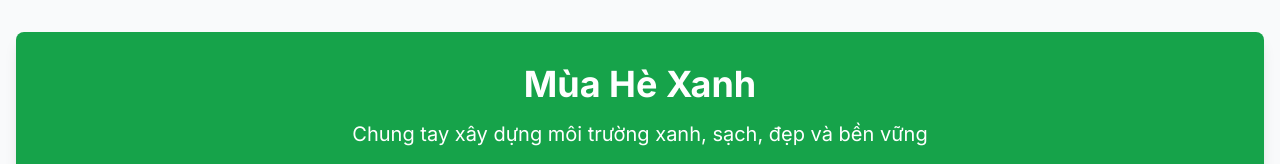
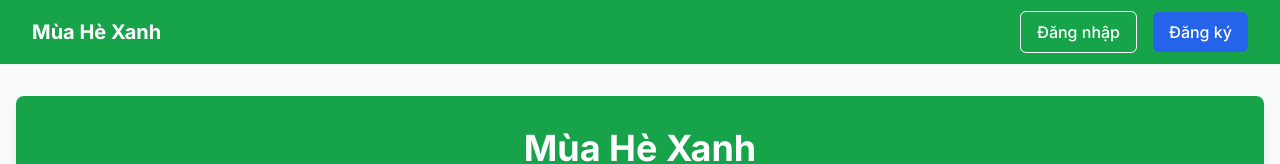
Before and after one commit to HAVY24/GreenSummer-Campaign, a React (Vite) app: page / in a window 1280 px wide. Shown: the top 164 px of the page. Built offline with nearby package versions, Linux system fonts and the light colour scheme; no server answers.

Commit message:
feat:connect api for   UI login logout

```diff
--- a/src/api/auth.js
+++ b/src/api/auth.js
@@ -2,23 +2,23 @@ import api from "./index";
 
 // Login user
 export const loginUser = async (userData) => {
-  const response = await api.post("/auth/login", userData);
+  const response = await api.post("/api/auth/login", userData);
   return response.data;
 };
 
 // Register user (Admin only)
 export const registerUser = async (userData) => {
-  const response = await api.post("/auth/register", userData);
+  const response = await api.post("/api/auth/register", userData);
   return response.data;
 };
 
 // Get user profile
 export const getUserProfile = async () => {
-  const response = await api.get("/auth/profile");
+  const response = await api.get("/api/auth/profile");
   return response.data;
 };
 
 export const updateUserProfile = async (userData) => {
-  const response = await api.put("/auth/profile", userData);
+  const response = await api.put("/api/auth/profile", userData);
   return response.data;
 };
--- a/src/components/auth/RegisterForm.jsx
+++ b/src/components/auth/RegisterForm.jsx
@@ -55,12 +55,16 @@ const RegisterForm = () => {
   };
 
   return (
-    <div className="w-full max-w-lg p-6 bg-white rounded-lg shadow-md">
-      <h2 className="text-2xl font-bold text-center text-green-600 mb-6">
-        Đăng ký tài khoản
-      </h2>
+    <div className="mb-4 bg-white text-black ">
 
-      {error && <Alert type="error" message={error} className="mb-4" />}
+      {error && (
+        <Alert
+          type="error"
+          message={error}
+          className="mb-4 bg-white text-red-500 border border-red-500"
+        />
+      )}
+
 
       <form onSubmit={handleSubmit} className="space-y-4">
         <div className="grid grid-cols-1 md:grid-cols-2 gap-4">
@@ -150,11 +154,12 @@ const RegisterForm = () => {
         <Button
           type="submit"
           variant="primary"
-          className="w-full"
+          className="w-full bg-black text-black hover:bg-gray-800"
           disabled={isLoading}
         >
           {isLoading ? "Đang xử lý..." : "Đăng ký"}
         </Button>
+
       </form>
     </div>
   );
--- a/src/components/layout/Navbar.jsx
+++ b/src/components/layout/Navbar.jsx
@@ -3,6 +3,7 @@ import { Link } from "react-router-dom";
 import { Disclosure, Menu, Transition } from "@headlessui/react";
 import { BellIcon, MenuIcon, XIcon } from "@heroicons/react/outline";
 import { useAuth } from "../../hooks/useAuth";
+import Button from "../ui/Button";
 
 const Navbar = ({ setSidebarOpen }) => {
   const { user, logout } = useAuth();
@@ -36,7 +37,9 @@ const Navbar = ({ setSidebarOpen }) => {
                 </div>
               </div>
 
-              <div className="flex items-center">
+              <div className="flex items-center space-x-4">
+                {user ? (
+                  <>
                     {/* Notification bell */}
                     <button className="p-2 rounded-full text-white hover:bg-green-700">
                       <span className="sr-only">View notifications</span>
@@ -44,7 +47,7 @@ const Navbar = ({ setSidebarOpen }) => {
                     </button>
 
                     {/* Profile dropdown */}
-                <Menu as="div" className="ml-3 relative">
+                    <Menu as="div" className="relative">
                       <div>
                         <Menu.Button className="flex text-sm rounded-full focus:outline-none focus:ring-2 focus:ring-offset-2 focus:ring-green-500">
                           <span className="sr-only">Open user menu</span>
@@ -77,8 +80,7 @@ const Navbar = ({ setSidebarOpen }) => {
                             {({ active }) => (
                               <Link
                                 to="/profile"
-                            className={`${
-                              active ? "bg-gray-100" : ""
+                                className={`${active ? "bg-gray-100" : ""
                                   } block px-4 py-2 text-sm text-gray-700`}
                               >
                                 Hồ sơ cá nhân
@@ -89,8 +91,7 @@ const Navbar = ({ setSidebarOpen }) => {
                             {({ active }) => (
                               <button
                                 onClick={handleLogout}
-                            className={`${
-                              active ? "bg-gray-100" : ""
+                                className={`${active ? "bg-gray-100" : ""
                                   } block w-full text-left px-4 py-2 text-sm text-gray-700`}
                               >
                                 Đăng xuất
@@ -100,6 +101,21 @@ const Navbar = ({ setSidebarOpen }) => {
                         </Menu.Items>
                       </Transition>
                     </Menu>
+                  </>
+                ) : (
+                  <>
+                    <Link to="/login">
+                      <Button variant="outline" className="text-white border-white hover:bg-green-700">
+                        Đăng nhập
+                      </Button>
+                    </Link>
+                    <Link to="/register">
+                      <Button variant="primary" className="bg-blue-600 text-white hover:bg-blue-700">
+                        Đăng ký
+                      </Button>
+                    </Link>
+                  </>
+                )}
               </div>
             </div>
           </div>
--- a/src/components/ui/Alert.jsx
+++ b/src/components/ui/Alert.jsx
@@ -3,12 +3,15 @@ import React from "react";
 const variants = {
   success: "bg-green-50 text-green-800 border-green-200",
   error: "bg-red-50 text-red-800 border-red-200",
+  errorWhite: "bg-white text-red-500 border border-red-500",
   warning: "bg-yellow-50 text-yellow-800 border-yellow-200",
   info: "bg-blue-50 text-blue-800 border-blue-200",
 };
 
+
 const Alert = ({
   children,
+  message,
   variant = "info",
   title,
   className = "",
@@ -24,7 +27,9 @@ const Alert = ({
       <div className="flex items-start">
         <div className="flex-grow">
           {title && <h3 className="font-medium mb-1">{title}</h3>}
-          <div className={`${title ? "text-sm" : ""}`}>{children}</div>
+          <div className={`${title ? "text-sm" : ""}`}>
+            {message || children}
+          </div>
         </div>
         {onClose && (
           <button
@@ -53,4 +58,5 @@ const Alert = ({
   );
 };
 
+
 export default Alert;
--- a/src/components/ui/Button.jsx
+++ b/src/components/ui/Button.jsx
@@ -1,7 +1,7 @@
 import React from "react";
 
 const variants = {
-  primary: "bg-primary-600 hover:bg-primary-700 text-white",
+  primary: "bg-primary-600 hover:bg-primary-700 text-black",
   secondary: "bg-secondary-500 hover:bg-secondary-600 text-white",
   success: "bg-green-600 hover:bg-green-700 text-white",
   danger: "bg-red-600 hover:bg-red-700 text-white",
--- a/src/contexts/AuthContext.jsx
+++ b/src/contexts/AuthContext.jsx
@@ -1,5 +1,5 @@
 import { createContext, useState, useEffect } from "react";
-import { getUserProfile } from "../api/auth";
+import { getUserProfile, registerUser, loginUser } from "../api/auth";
 
 // Create context
 export const AuthContext = createContext();
@@ -37,6 +37,10 @@ export const AuthProvider = ({ children }) => {
     setToken(token);
     setUser(userData);
   };
+  const handleLogin = async (credentials) => {
+    const { token, user } = await loginUser(credentials);
+    login(user, token); // dùng lại logic sẵn có
+  };
 
   // Logout user
   const logout = () => {
@@ -51,6 +55,11 @@ export const AuthProvider = ({ children }) => {
     localStorage.setItem("user", JSON.stringify(userData));
     setUser(userData);
   };
+  // === Hàm mới: REGISTER ===
+  const register = async (formData) => {
+    const { token, user } = await registerUser(formData); // giả sử backend trả về token + user
+    login(user, token); // dùng lại logic login luôn
+  };
 
   return (
     <AuthContext.Provider
@@ -58,9 +67,10 @@ export const AuthProvider = ({ children }) => {
         isAuthenticated: !!token,
         user,
         loading,
-        login,
+        login: handleLogin,
         logout,
         updateUser,
+        register,
       }}
     >
       {children}
--- a/src/pages/Home.jsx
+++ b/src/pages/Home.jsx
@@ -5,6 +5,7 @@ import { getActivitiesCount } from "../api/activities";
 import { getMembersCount } from "../api/members";
 import { getTasksCount } from "../api/tasks";
 import CampaignCard from "../components/campaigns/CampaignCard";
+import Navbar from "../components/layout/Navbar";
 
 const Home = () => {
   const [featuredCampaigns, setFeaturedCampaigns] = useState([]);
@@ -50,6 +51,8 @@ const Home = () => {
   }, []);
 
   return (
+    <>
+      <Navbar />
       <div className="container mx-auto px-4 py-8">
         {/* Hero Section */}
         <div className="bg-green-600 text-white rounded-lg shadow-lg p-8 mb-12">
@@ -173,6 +176,7 @@ const Home = () => {
           </div>
         </section>
       </div>
+    </>
   );
 };
 
--- a/vite.config.js
+++ b/vite.config.js
@@ -3,4 +3,13 @@ import react from '@vitejs/plugin-react'
 
 export default defineConfig({
   plugins: [react()],
-})
+  server: {
+    proxy: {
+      "/api": {
+        target: "http://localhost:5000", // hoặc cổng đúng backend của bạn
+        changeOrigin: true,
+        rewrite: (path) => path.replace(/^\/api/, ""),
+      },
+    },
+  },
+});
```
Lines whose indentation alone changed are shown as unchanged.
